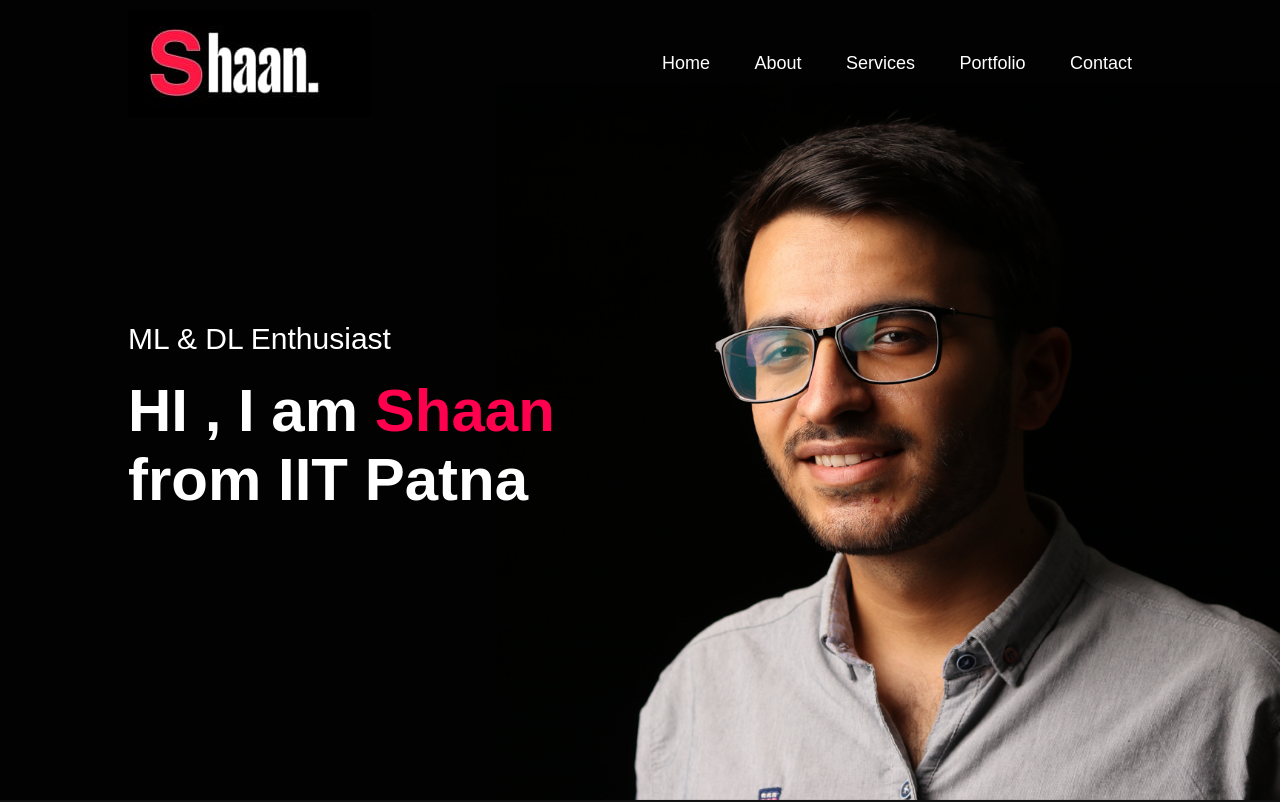
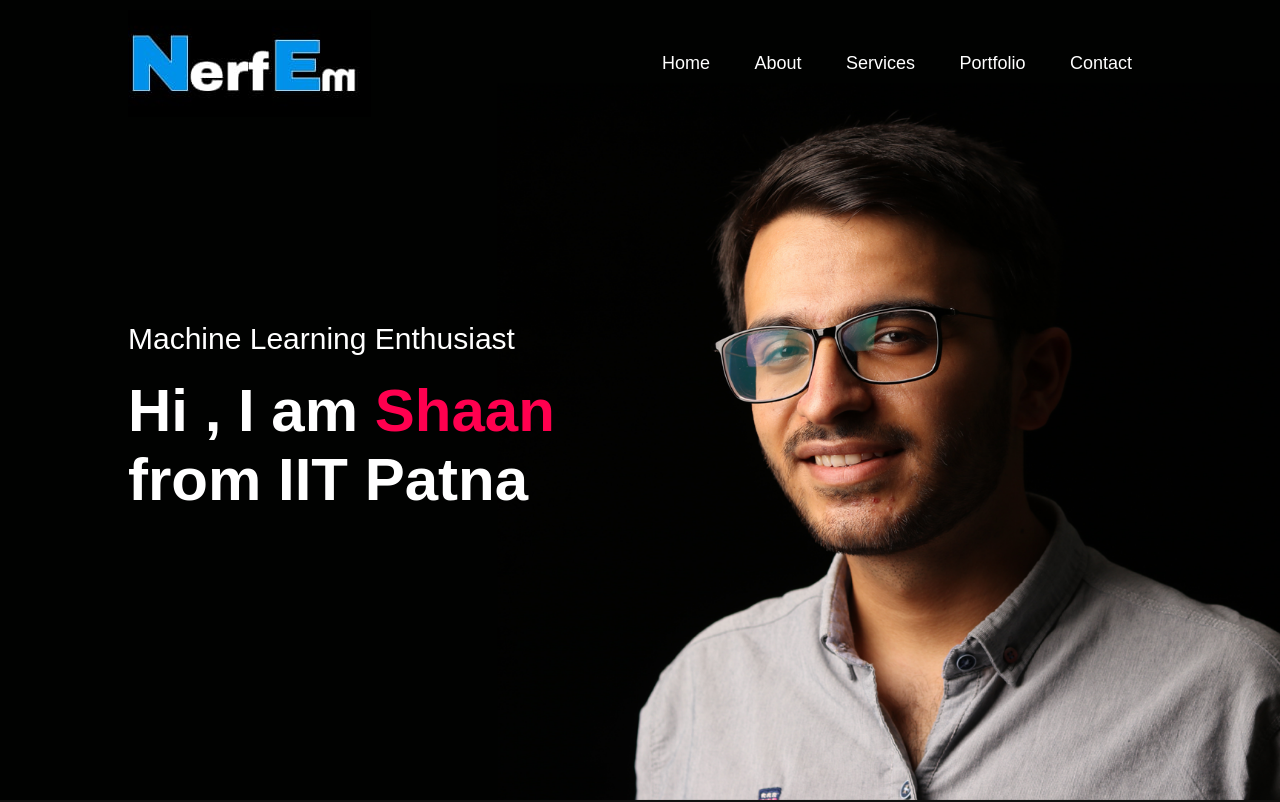
Before and after one commit to Shaan001333/whoNerfEm, a plain HTML site: page index.html in a window 1280 px wide. Shown: the top 802 px of the page. Drawn offline with Linux system fonts and the light colour scheme.

Commit message:
Update index.html

```diff
--- a/index.html
+++ b/index.html
@@ -5,9 +5,8 @@
     <meta charset="UTF-8">
     <meta name="viewport" content="width=device-width, initial-scale=1.0">
     <link rel = "icon" type = "image/jpeg" href = "nerf.jpg">
-    <title>My Portfolio</title>
+    <title>Nerf Em</title>
     <link rel="stylesheet" href="style.css" />
-
     <script src="https://kit.fontawesome.com/0d35e7bb73.js" crossorigin="anonymous"></script>
 </head>
 
@@ -15,7 +14,7 @@
     <div id="header">
         <div class="container">
             <nav>
-                <img src="shit.jpg">
+                <img src="good.jpg">
                 <ul id="sidemenu">
                     <li><a href="#header">Home</a></li>
                     <li><a href="#about">About</a></li>
@@ -27,8 +26,8 @@
                 <i class="fa-solid fa-bars" onclick="openmenu()"></i>
             </nav>
             <div class="header-text">
-                <p>ML & DL Enthusiast</p>
-                <h1>HI , I am <span>Shaan</span> <br>from IIT Patna</h1>
+                <p>Machine Learning Enthusiast</p>
+                <h1>Hi , I am <span>Shaan</span> <br>from IIT Patna</h1>
             </div>
         </div>
     </div>
```
